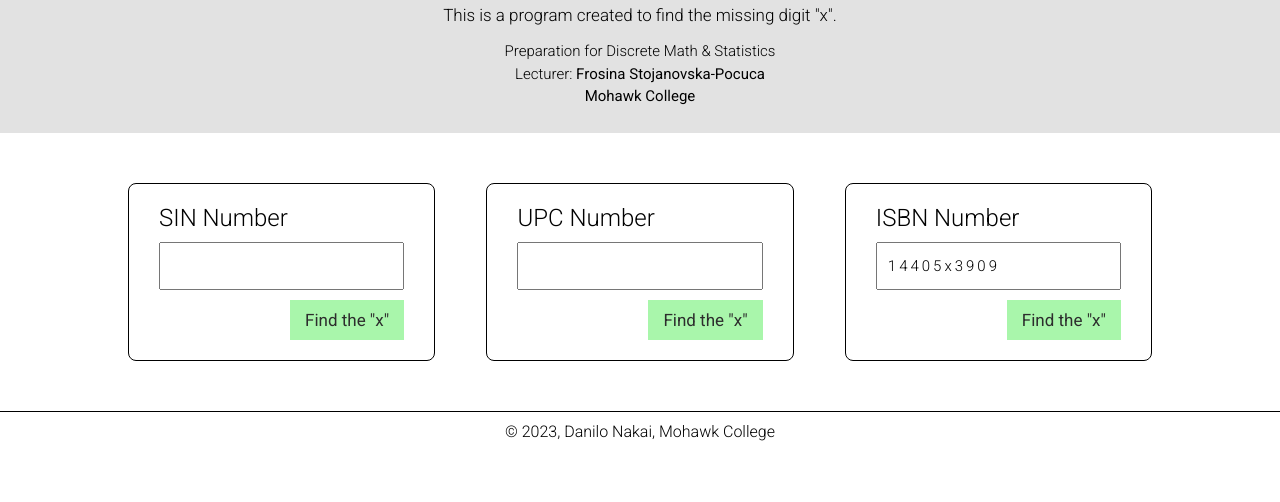
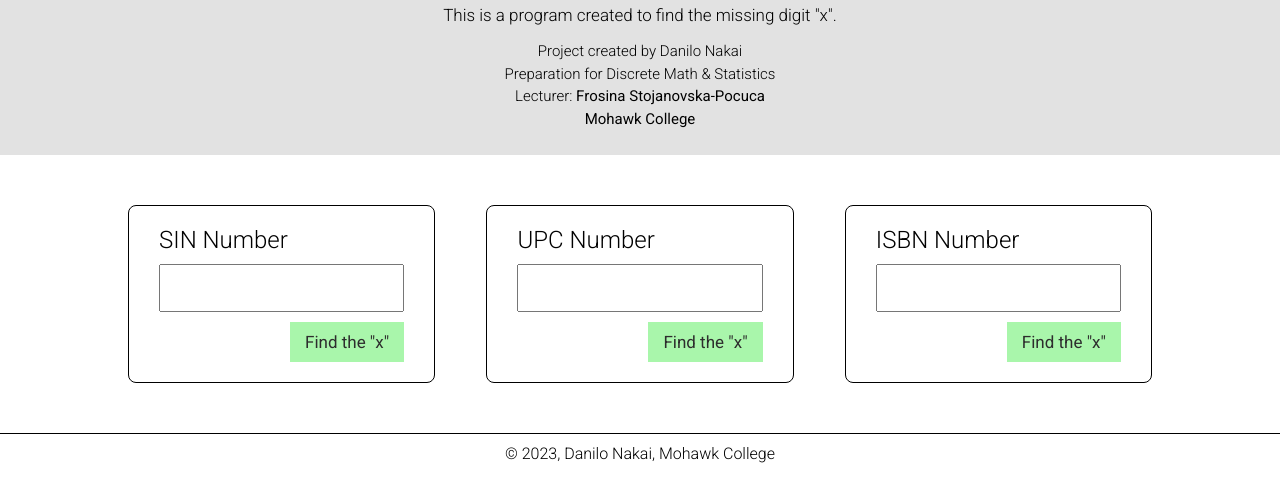
Before and after one commit to danilonakai/mathproject, a plain HTML site: page index.html in a window 1280 px wide. Shown: the part 66-568 px from the top of the page. Drawn offline with Linux system fonts and the light colour scheme.

Commit message:
Add author and removing default value field

```diff
--- a/index.html
+++ b/index.html
@@ -19,6 +19,7 @@
         <h2>This is a program created to find the missing digit "x".</h2>
 
         <h3>
+            Project created by Danilo Nakai<br>
             Preparation for Discrete Math & Statistics<br>
             Lecturer: <strong>Frosina Stojanovska-Pocuca</strong><br>
             <strong>Mohawk College</strong>
@@ -53,7 +54,7 @@
                 <h2>ISBN Number</h2>
 
                 <form>
-                    <input type="text" maxlength="10" onkeydown="validateInput(this,event)" value="14405x3909">
+                    <input type="text" maxlength="10" onkeydown="validateInput(this,event)">
                     <button onclick="findISBN(event)">Find the "x"</button>
                 </form>
 
```
